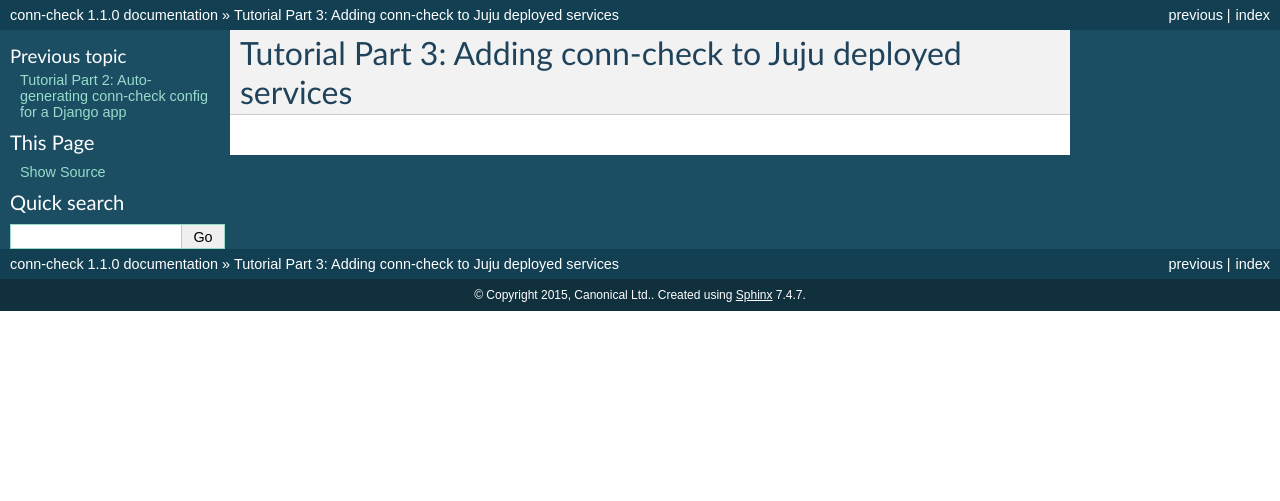
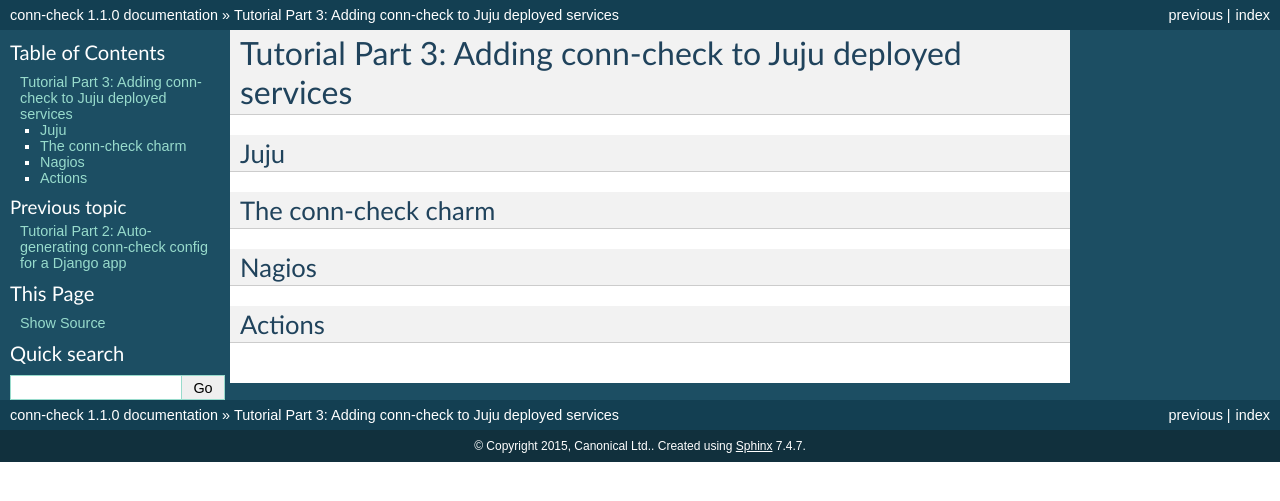
Before and after one commit to canonical-ols/conn-check, a Sphinx documentation site: the page built from docs/tutorial-part-3.rst, in a window 1280 px wide. Shown: the top 501 px of the page. Built offline with Sphinx 7.4.7, drawn with Linux system fonts in a browser that asks for light colours.

Commit message:
Add some section headers to part 3

```diff
--- a/docs/tutorial-part-3.rst
+++ b/docs/tutorial-part-3.rst
@@ -1,2 +1,17 @@
 Tutorial Part 3: Adding conn-check to Juju deployed services
 ============================================================
+
+Juju
+----
+
+
+The conn-check charm
+--------------------
+
+
+Nagios
+------
+
+
+Actions
+-------
```
